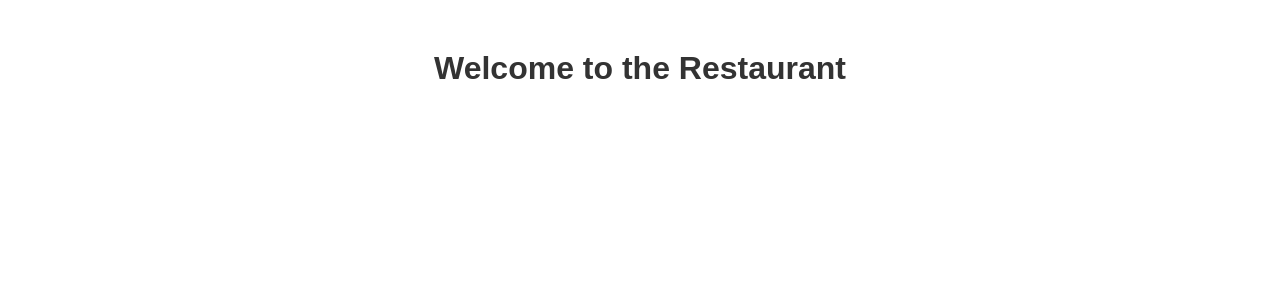
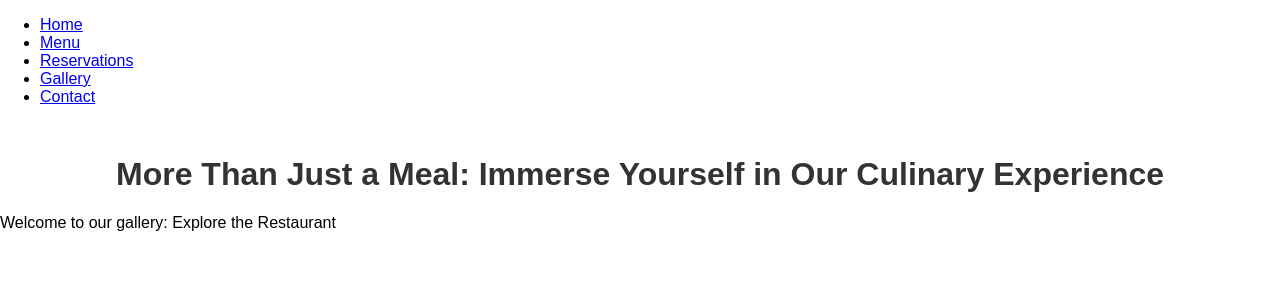
Before and after one commit to JacobDaleOlguin/restaurant, a React app: page /gallery in a window 1280 px wide. Shown: the top 300 px of the page. Built offline with nearby package versions, Linux system fonts and the light colour scheme.

Commit message:
Setup basic routing with React Router - Initialized basic page components: Home, Menu, Reservations, Gallery, Contact - Implemented basic navigation structure

```diff
--- a/src/App.tsx
+++ b/src/App.tsx
@@ -1,10 +1,37 @@
 import React from 'react';
+import {
+  BrowserRouter as Router,
+  Routes,
+  Route,
+  Link
+} from 'react-router-dom'; // Cannot find module 'react-router-dom'. Did you mean to set the 'moduleResolution' option to 'nodenext', or to add aliases to the 'paths' option?ts(2792)
+import Home from './pages/Home';
+import Menu from './pages/Menu';
+import Reservations from './pages/Reservations';
+import Gallery from './pages/Gallery';
+import Contact from './pages/Contact';
+import './styles.css';
 
 const App: React.FC = () => {
   return (
-    <div>
-      <h1>Welcome to the Restaurant</h1>
-    </div>
+    <Router>
+      <nav>
+        <ul>
+          <li><Link to="/">Home</Link></li>
+          <li><Link to="/menu">Menu</Link></li>
+          <li><Link to="/reservations">Reservations</Link></li>
+          <li><Link to="/gallery">Gallery</Link></li>
+          <li><Link to="/contact">Contact</Link></li>
+        </ul>
+      </nav>
+      <Routes>
+        <Route path="/" element={<Home />} />
+        <Route path="/menu" element={<Menu />} />
+        <Route path="/reservations" element={<Reservations />} />
+        <Route path="/gallery" element={<Gallery />} />
+        <Route path="/contact" element={<Contact />} />
+      </Routes>
+    </Router>
   );
 };
 
--- /dev/null
+++ b/src/pages/Contact.tsx
@@ -0,0 +1,12 @@
+import React from 'react';
+
+const Contact: React.FC = () => {
+    return (
+        <div>
+            <h1>Reach out to Us!</h1>
+            <p>Let us know what we can do for you</p>
+        </div>
+    );
+};
+
+export default Contact
--- /dev/null
+++ b/src/pages/Gallery.tsx
@@ -0,0 +1,12 @@
+import React from 'react';
+
+const Gallery: React.FC = () =>{
+    return(
+        <div>
+            <h1>More Than Just a Meal: Immerse Yourself in Our Culinary Experience</h1>
+            <p>Welcome to our gallery: Explore the Restaurant</p>
+        </div>
+    );
+};
+
+export default Gallery
--- /dev/null
+++ b/src/pages/Home.tsx
@@ -0,0 +1,12 @@
+import React from 'react';
+
+const Home: React.FC = () => {
+    return(
+        <div>
+            <h1>Welcome to Our Restaurant</h1>
+            <p>Experience the best dining in town.</p>
+        </div>
+    );
+};
+
+export default Home
--- /dev/null
+++ b/src/pages/Menu.tsx
@@ -0,0 +1,15 @@
+import React from 'react';
+
+const Menu: React.FC = () =>{
+    return(
+        <div>
+            <h1>A Culinary Journey: Discover Our Menu</h1>
+            <p>
+            We offer a variety of dishes to tantalize your taste buds.
+            From classic favorites to innovative creations, our menu has something for everyone
+            </p>
+        </div>
+    );
+};
+
+export default Menu
--- /dev/null
+++ b/src/pages/Reservations.tsx
@@ -0,0 +1,12 @@
+import React from 'react';
+
+const Reservations: React.FC = () => {
+    return(
+        <div>
+            <h1>Welcome to Our Restaurant</h1>
+            <p>Experience the best dining in town.</p>
+        </div>
+    );
+};
+
+export default Reservations
--- a/tsconfig.json
+++ b/tsconfig.json
@@ -6,7 +6,8 @@
       "target": "es6", // what ts transforms into
       "jsx": "react",
       "allowJs": true,
-      "allowSyntheticDefaultImports": true
+      "allowSyntheticDefaultImports": true, // this allowed me to import React seems neccesary
+      "moduleResolution":"node" // i guess i needed this for react-router-dom it doesnt seem like it should have worked but it did fix the error
     },
     "include": [
       "./src/**/*"
--- a/webpack.config.js
+++ b/webpack.config.js
@@ -3,6 +3,8 @@ const path = require('path');
 
 module.exports = { //  this tells Webpack where to start bundling your application code. It points to the index.tsx file in the src directory.
   entry: './src/index.tsx',
+  mode: 'development',
+  // mode: production,
   module: {
     rules: [
       {
@@ -20,7 +22,7 @@ module.exports = { //  this tells Webpack where to start bundling your applicati
   resolve: {
     extensions: ['.tsx', '.ts', '.js'], // this tells Webpack which extensions to resolve when encountering file imports without extensions
                                         // specifying .tsx, .ts, and .js ensures Webpack can find your TypeScript and JavaScript files
-}, //error on this exact line under the brace Expression expected.ts(1109)
+},
   output: { // this section defines where the bundled code will be placed
     filename: 'bundle.js', // teh name of the bundled JavaScript file (bundle.js)
     path: __dirname + '/dist' // the output directory for the bundled files (./dist)
```
Also changed, not shown: package.json (+11 -2 lines), 3 other files (tests, documents, lock files or other folders).
